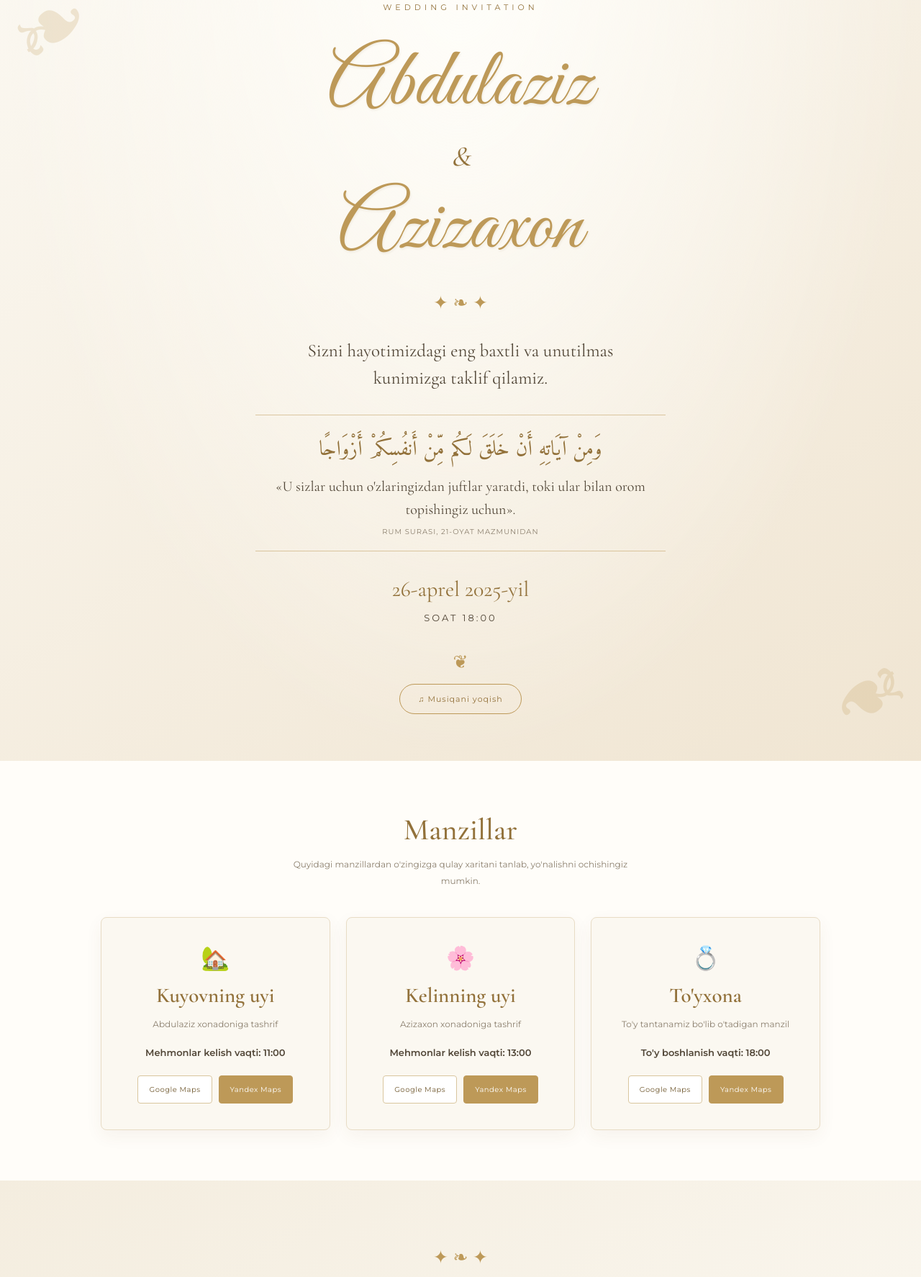
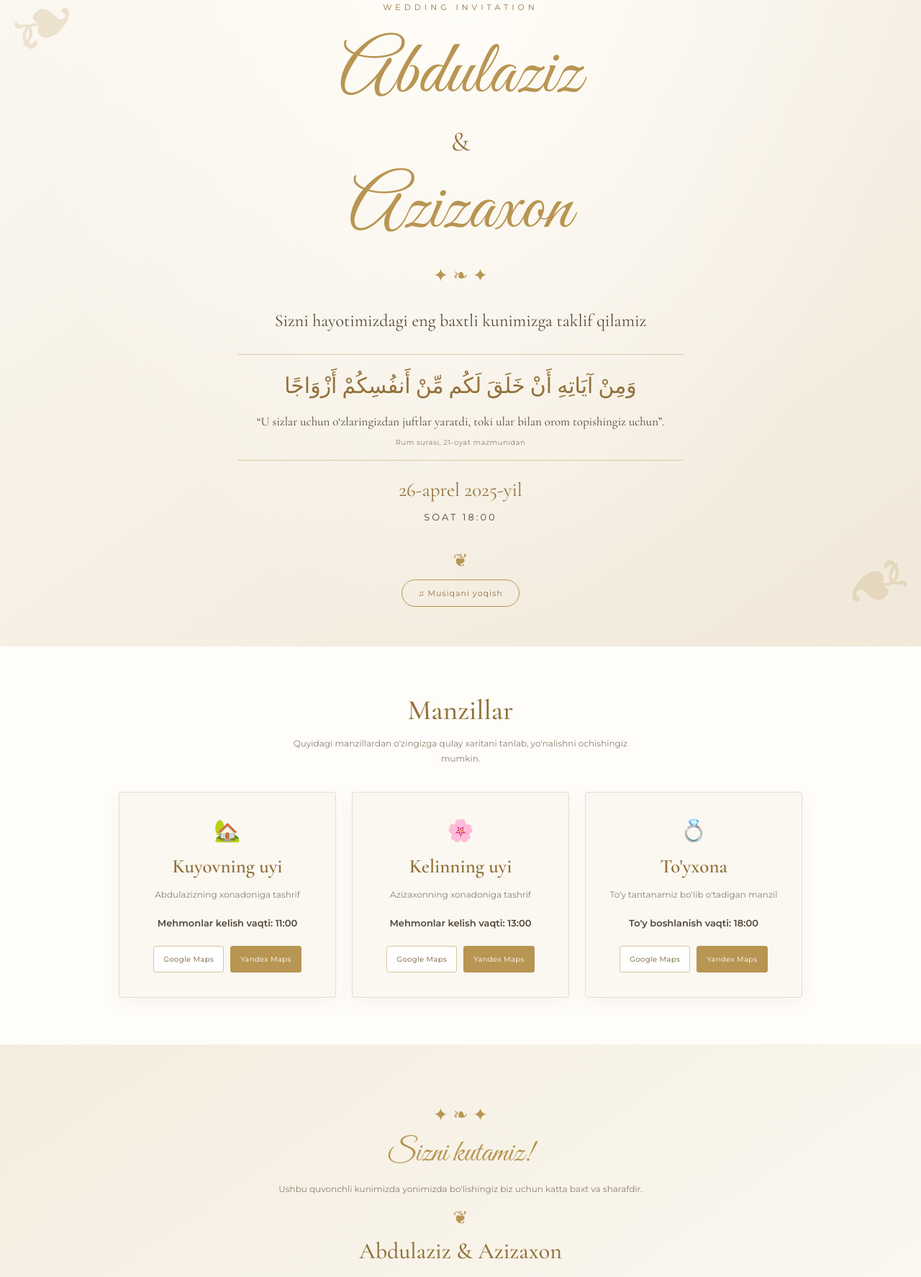
Before and after one commit to abullaz101-star/Abdulaziz-Aziza-weddingday, a plain HTML site: page index.html in a window 1280 px wide. Shown: the part 62-1836 px from the top of the page at 72% size. Drawn offline with nearby package versions, Linux system fonts and the light colour scheme.

Commit message:
Update index.html

```diff
--- a/index.html
+++ b/index.html
@@ -1,4 +1,3 @@
-
 <!DOCTYPE html>
 <html lang="uz">
 <head>
@@ -7,63 +6,58 @@
   <title>Abdulaziz & Azizaxon — Wedding Invitation</title>
 
   <link rel="preconnect" href="https://fonts.googleapis.com">
-  <link rel="preconnect" href="https://fonts.gstatic.com" crossorigin>
-  <link href="https://fonts.googleapis.com/css2?family=Great+Vibes&family=Cormorant+Garamond:wght@400;500;600;700&family=Montserrat:wght@300;400;500;600&family=Amiri:wght@400;700&display=swap" rel="stylesheet">
+  <link href="https://fonts.googleapis.com/css2?family=Cormorant+Garamond:wght@400;500;600;700&family=Great+Vibes&family=Montserrat:wght@300;400;500;600&display=swap" rel="stylesheet">
 
   <style>
     :root {
       --ivory: #fbf8f1;
-      --cream: #f2eadb;
-      --gold: #bd9958;
+      --cream: #f3ecdf;
+      --gold: #b89552;
       --dark-gold: #92713a;
       --text: #514637;
       --muted: #8c806f;
     }
 
-    * {
-      box-sizing: border-box;
-    }
+    * { box-sizing: border-box; }
 
     body {
       margin: 0;
+      color: var(--text);
       background: var(--ivory);
-      color: var(--text);
       font-family: 'Montserrat', sans-serif;
       text-align: center;
     }
 
     .hero {
-      min-height: 100vh;
-      padding: 65px 20px;
+      min-height: 88vh;
+      padding: 65px 20px 55px;
       display: flex;
       flex-direction: column;
       align-items: center;
       justify-content: center;
+      background:
+        radial-gradient(ellipse at top, #fffdf8 0%, transparent 70%),
+        linear-gradient(145deg, #fbf8f1, #f1e8d9);
       position: relative;
       overflow: hidden;
-      background:
-        radial-gradient(ellipse at top, #fffefa 0%, transparent 70%),
-        linear-gradient(145deg, #fbf8f1, #f0e5d2);
     }
 
-    .hero::before,
-    .hero::after {
+    .hero::before, .hero::after {
       content: "❧";
       position: absolute;
-      color: rgba(189,153,88,.22);
-      font-size: 130px;
-      pointer-events: none;
+      color: rgba(184,149,82,.22);
+      font-size: 115px;
     }
 
     .hero::before {
-      top: 20px;
-      left: 15px;
+      top: 25px;
+      left: 12px;
       transform: rotate(-35deg);
     }
 
     .hero::after {
-      bottom: 10px;
-      right: 15px;
+      bottom: 15px;
+      right: 12px;
       transform: rotate(145deg);
     }
 
@@ -72,88 +66,48 @@
       letter-spacing: 5px;
       text-transform: uppercase;
       font-size: 11px;
-      margin-bottom: 30px;
+      margin-bottom: 24px;
     }
 
     .names {
       font-family: 'Great Vibes', cursive;
       color: var(--gold);
-      font-size: clamp(65px, 12vw, 115px);
-      line-height: 1.25;
+      font-size: clamp(58px, 11vw, 105px);
+      line-height: 1.2;
+      margin: 0;
       font-weight: 400;
-      margin: 0;
-      text-shadow: 1px 2px 3px rgba(120, 85, 35, .08);
-    }
-
-    .names span {
-      display: block;
-      text-transform: capitalize;
     }
 
     .ampersand {
       font-family: 'Cormorant Garamond', serif;
-      font-size: 39px;
-      font-style: italic;
+      font-size: 38px;
       color: var(--dark-gold);
-      margin: 3px 0;
-    }
-
-    .ornament {
-      color: var(--gold);
-      font-size: 25px;
-      margin: 16px 0;
+      margin: 8px 0;
     }
 
     .invite-text {
       font-family: 'Cormorant Garamond', serif;
-      font-size: 25px;
-      line-height: 1.5;
-      max-width: 520px;
-      margin: 18px 0 10px;
-    }
-
-    .islamic-quote {
-      max-width: 570px;
-      margin: 22px auto;
-      padding: 20px 25px;
-      border-top: 1px solid rgba(189,153,88,.5);
-      border-bottom: 1px solid rgba(189,153,88,.5);
-    }
-
-    .arabic {
-      font-family: 'Amiri', serif;
-      font-size: 29px;
-      line-height: 1.9;
-      color: var(--dark-gold);
-      direction: rtl;
-    }
-
-    .translation {
-      font-family: 'Cormorant Garamond', serif;
-      font-size: 20px;
-      line-height: 1.6;
-      color: var(--text);
-      margin-top: 8px;
-    }
-
-    .verse-reference {
-      font-size: 10px;
-      letter-spacing: 1px;
-      color: var(--muted);
-      margin-top: 8px;
+      font-size: 24px;
+      margin: 22px 0 10px;
     }
 
     .date {
       color: var(--dark-gold);
       font-family: 'Cormorant Garamond', serif;
-      font-size: 30px;
+      font-size: 27px;
       margin: 12px 0 5px;
     }
 
     .time {
       font-size: 13px;
       letter-spacing: 3px;
-      margin: 8px 0 22px;
+      margin: 8px 0 25px;
+    }
+
+    .ornament {
+      color: var(--gold);
+      font-size: 25px;
+      margin: 12px 0;
     }
 
     .music-button {
@@ -161,7 +115,7 @@
       color: var(--dark-gold);
       background: transparent;
       border-radius: 30px;
-      padding: 13px 25px;
+      padding: 11px 22px;
       font-family: 'Montserrat', sans-serif;
       font-size: 11px;
       letter-spacing: 1px;
@@ -172,17 +126,45 @@
     .music-button:hover {
       background: var(--gold);
       color: white;
-      transform: translateY(-2px);
+    }
+
+    .islamic-verse {
+      width: min(620px, 94%);
+      margin: 22px auto 12px;
+      padding: 17px 20px;
+      border-top: 1px solid rgba(184,149,82,.45);
+      border-bottom: 1px solid rgba(184,149,82,.45);
+    }
+
+    .arabic {
+      color: var(--dark-gold);
+      font-family: 'Cormorant Garamond', serif;
+      font-size: clamp(22px, 4vw, 30px);
+      line-height: 1.8;
+    }
+
+    .islamic-verse p {
+      color: var(--text);
+      font-family: 'Cormorant Garamond', serif;
+      font-size: 17px;
+      line-height: 1.6;
+      margin: 8px 0 4px;
+    }
+
+    .islamic-verse span {
+      color: var(--muted);
+      font-size: 10px;
+      letter-spacing: .5px;
     }
 
     section {
-      padding: 70px 20px;
+      padding: 65px 20px;
     }
 
     .section-title {
       font-family: 'Cormorant Garamond', serif;
       color: var(--dark-gold);
-      font-size: 42px;
+      font-size: 39px;
       font-weight: 500;
       margin: 0 0 12px;
     }
@@ -190,8 +172,8 @@
     .section-subtitle {
       color: var(--muted);
       font-size: 12px;
-      line-height: 1.9;
-      margin: 0 auto 38px;
+      line-height: 1.8;
+      margin: 0 auto 35px;
       max-width: 480px;
     }
 
@@ -200,7 +182,7 @@
     }
 
     .cards {
-      max-width: 1000px;
+      max-width: 950px;
       margin: auto;
       display: grid;
       grid-template-columns: repeat(auto-fit, minmax(250px, 1fr));
@@ -210,25 +192,19 @@
     .card {
       background: var(--ivory);
       border: 1px solid #e8dcc5;
-      padding: 36px 22px;
-      border-radius: 8px;
-      box-shadow: 0 8px 25px rgba(100,75,35,.06);
-      transition: .3s;
-    }
-
-    .card:hover {
-      transform: translateY(-5px);
-      box-shadow: 0 12px 28px rgba(100,75,35,.1);
+      padding: 34px 22px;
+      border-radius: 4px;
+      box-shadow: 0 8px 25px rgba(100, 75, 35, .05);
     }
 
     .card-icon {
-      font-size: 32px;
+      font-size: 30px;
       margin-bottom: 15px;
     }
 
     .card h3 {
       font-family: 'Cormorant Garamond', serif;
-      font-size: 29px;
+      font-size: 27px;
       font-weight: 600;
       color: var(--dark-gold);
       margin: 0 0 12px;
@@ -259,15 +235,15 @@
     .map-button {
       display: inline-block;
       text-decoration: none;
-      padding: 12px 15px;
-      border-radius: 4px;
+      padding: 11px 13px;
+      border-radius: 3px;
       font-size: 10px;
-      letter-spacing: .5px;
+      letter-spacing: .4px;
       transition: .25s;
     }
 
     .google {
-      background: white;
+      background: #fff;
       border: 1px solid #d9c69e;
       color: #725b32;
     }
@@ -285,69 +261,46 @@
 
     .closing {
       background: linear-gradient(145deg, #f4eddf, #fbf8f1);
-      padding: 75px 20px;
+      padding: 70px 20px;
     }
 
     .closing-message {
       font-family: 'Great Vibes', cursive;
-      font-size: 55px;
+      font-size: 43px;
       color: var(--gold);
-      margin: 15px 0;
+      margin: 10px 0;
     }
 
     .closing p {
-      font-family: 'Cormorant Garamond', serif;
-      font-size: 20px;
+      font-size: 12px;
       color: var(--muted);
-      line-height: 1.8;
-      max-width: 500px;
-      margin: auto;
-    }
-
-    .closing-names {
-      font-family: 'Great Vibes', cursive;
-      font-size: 48px;
-      color: var(--dark-gold);
-      font-weight: 400;
-      margin-top: 25px;
+      line-height: 1.9;
     }
 
     footer {
-      padding: 22px;
+      padding: 20px;
       font-size: 10px;
-      letter-spacing: 2px;
+      letter-spacing: 1px;
       color: var(--muted);
       background: #f4eddf;
     }
 
     @media (max-width: 600px) {
       .hero {
-        min-height: 100vh;
-        padding: 55px 17px;
-      }
-
-      .names {
-        font-size: clamp(62px, 16vw, 88px);
-      }
-
-      .arabic {
-        font-size: 25px;
-      }
-
-      .invite-text {
-        font-size: 22px;
+        min-height: 80vh;
+        padding: 55px 18px;
       }
 
       section {
-        padding: 55px 16px;
+        padding: 50px 16px;
       }
 
       .section-title {
-        font-size: 36px;
+        font-size: 34px;
       }
 
       .card {
-        padding: 30px 17px;
+        padding: 29px 16px;
       }
     }
   </style>
@@ -355,12 +308,11 @@
 
 <body>
 
-  <!-- ASOSIY MA'LUMOTLAR: shu yerdan o'zgartirasiz -->
+  <!-- ASOSIY MA'LUMOTLAR -->
   <script>
     const CONFIG = {
       groom: "Abdulaziz",
       bride: "Azizaxon",
-
       dateText: "26-aprel 2025-yil",
       weddingTime: "18:00",
 
@@ -391,21 +343,23 @@
     <div class="ornament">✦ ❧ ✦</div>
 
     <p class="invite-text">
-      Sizni hayotimizdagi eng baxtli va unutilmas kunimizga taklif qilamiz.
+      Sizni hayotimizdagi eng baxtli kunimizga taklif qilamiz
     </p>
 
-    <div class="islamic-quote">
-      <div class="arabic">
+    <!-- ISLOMIY OYAT -->
+    <div class="islamic-verse">
+
+      <div class="arabic" lang="ar" dir="rtl">
         وَمِنْ آيَاتِهِ أَنْ خَلَقَ لَكُم مِّنْ أَنفُسِكُمْ أَزْوَاجًا
       </div>
 
-      <div class="translation">
-        «U sizlar uchun o'zlaringizdan juftlar yaratdi, toki ular bilan orom topishingiz uchun».
-      </div>
+      <p>
+        “U sizlar uchun o‘zlaringizdan juftlar yaratdi,
+        toki ular bilan orom topishingiz uchun”.
+      </p>
 
-      <div class="verse-reference">
-        RUM SURASI, 21-OYAT MAZMUNIDAN
-      </div>
+      <span>Rum surasi, 21-oyat mazmunidan</span>
+
     </div>
 
     <div class="date" id="weddingDate"></div>
@@ -419,6 +373,7 @@
 
   </header>
 
+  <!-- MANZILLAR -->
   <section class="places">
 
     <h2 class="section-title">Manzillar</h2>
@@ -430,62 +385,125 @@
 
     <div class="cards">
 
+      <!-- KUYOVNING UYI -->
       <div class="card">
+
         <div class="card-icon">🏡</div>
+
         <h3>Kuyovning uyi</h3>
-        <p><span id="groomDescription"></span> xonadoniga tashrif</p>
+
+        <p>Abdulazizning xonadoniga tashrif</p>
+
         <p class="arrival">
-          Mehmonlar kelish vaqti: <span id="groomTime"></span>
+          Mehmonlar kelish vaqti: 11:00
         </p>
 
         <div class="map-buttons">
-          <a class="map-button google" id="groomGoogle"
-             target="_blank" rel="noopener">Google Maps</a>
-          <a class="map-button yandex" id="groomYandex"
-             target="_blank" rel="noopener">Yandex Maps</a>
+
+          <a
+            class="map-button google"
+            id="groomGoogle"
+            target="_blank"
+            rel="noopener"
+          >
+            Google Maps
+          </a>
+
+          <a
+            class="map-button yandex"
+            id="groomYandex"
+            target="_blank"
+            rel="noopener"
+          >
+            Yandex Maps
+          </a>
+
         </div>
       </div>
 
+      <!-- KELINNING UYI -->
       <div class="card">
+
         <div class="card-icon">🌸</div>
+
         <h3>Kelinning uyi</h3>
-        <p><span id="brideDescription"></span> xonadoniga tashrif</p>
+
+        <p>Azizaxonning xonadoniga tashrif</p>
+
         <p class="arrival">
-          Mehmonlar kelish vaqti: <span id="brideTime"></span>
+          Mehmonlar kelish vaqti: 13:00
         </p>
 
         <div class="map-buttons">
-          <a class="map-button google" id="brideGoogle"
-             target="_blank" rel="noopener">Google Maps</a>
-          <a class="map-button yandex" id="brideYandex"
-             target="_blank" rel="noopener">Yandex Maps</a>
+
+          <a
+            class="map-button google"
+            id="brideGoogle"
+            target="_blank"
+            rel="noopener"
+          >
+            Google Maps
+          </a>
+
+          <a
+            class="map-button yandex"
+            id="brideYandex"
+            target="_blank"
+            rel="noopener"
+          >
+            Yandex Maps
+          </a>
+
         </div>
       </div>
 
+      <!-- TO'YXONA -->
       <div class="card">
+
         <div class="card-icon">💍</div>
+
         <h3>To'yxona</h3>
+
         <p>To'y tantanamiz bo'lib o'tadigan manzil</p>
+
         <p class="arrival">
-          To'y boshlanish vaqti: <span id="hallTime"></span>
+          To'y boshlanish vaqti: 18:00
         </p>
 
         <div class="map-buttons">
-          <a class="map-button google" id="hallGoogle"
-             target="_blank" rel="noopener">Google Maps</a>
-          <a class="map-button yandex" id="hallYandex"
-             target="_blank" rel="noopener">Yandex Maps</a>
+
+          <a
+            class="map-button google"
+            id="hallGoogle"
+            target="_blank"
+            rel="noopener"
+          >
+            Google Maps
+          </a>
+
+          <a
+            class="map-button yandex"
+            id="hallYandex"
+            target="_blank"
+            rel="noopener"
+          >
+            Yandex Maps
+          </a>
+
         </div>
       </div>
 
     </div>
   </section>
 
+  <!-- YAKUNIY QISM -->
   <section class="closing">
 
     <div class="ornament">✦ ❧ ✦</div>
 
-    <div class="closing-message">Sizni kutamiz!</div>
+    <div class="closing-message">
+      Sizni kutamiz!
+    </div>
 
     <p>
       Ushbu quvonchli kunimizda yonimizda bo'lishingiz
@@ -494,7 +512,9 @@
 
     <div class="ornament">❦</div>
 
-    <h2 class="closing-names" id="closingNames"></h2>
+    <h2 class="section-title" style="font-size:32px">
+      Abdulaziz & Azizaxon
+    </h2>
 
   </section>
 
@@ -502,144 +522,103 @@
     WITH LOVE · ABDULAZIZ & AZIZAXON
   </footer>
 
+  <!-- MUSIQA FAYLI -->
+  <audio
+    id="weddingMusic"
+    src="vafodorim.mp3"
+    preload="none"
+  ></audio>
+
   <script>
-    // Ma'lumotlarni sahifaga joylash
-    document.getElementById("groomName").textContent = CONFIG.groom;
-    document.getElementById("brideName").textContent = CONFIG.bride;
 
-    document.getElementById("weddingDate").textContent = CONFIG.dateText;
+    // ISMLAR VA SANANI JOYLASHTIRISH
+
+    document.getElementById("groomName").textContent =
+      CONFIG.groom;
+
+    document.getElementById("brideName").textContent =
+      CONFIG.bride;
+
+    document.getElementById("weddingDate").textContent =
+      CONFIG.dateText;
+
     document.getElementById("weddingTime").textContent =
       "SOAT " + CONFIG.weddingTime;
 
-    document.getElementById("groomDescription").textContent = CONFIG.groom;
-    document.getElementById("brideDescription").textContent = CONFIG.bride;
 
-    document.getElementById("groomTime").textContent = CONFIG.groomTime;
-    document.getElementById("brideTime").textContent = CONFIG.brideTime;
-    document.getElementById("hallTime").textContent = CONFIG.weddingTime;
+    // XARITA HAVOLALARI
 
-    document.getElementById("closingNames").textContent =
-      CONFIG.groom + " & " + CONFIG.bride;
+    document.getElementById("groomGoogle").href =
+      CONFIG.groomGoogle;
 
-    document.getElementById("groomGoogle").href = CONFIG.groomGoogle;
-    document.getElementById("groomYandex").href = CONFIG.groomYandex;
-    document.getElementById("brideGoogle").href = CONFIG.brideGoogle;
-    document.getElementById("brideYandex").href = CONFIG.brideYandex;
-    document.getElementById("hallGoogle").href = CONFIG.hallGoogle;
-    document.getElementById("hallYandex").href = CONFIG.hallYandex;
+    document.getElementById("groomYandex").href =
+      CONFIG.groomYandex;
+
+    document.getElementById("brideGoogle").href =
+      CONFIG.brideGoogle;
+
+    document.getElementById("brideYandex").href =
+      CONFIG.brideYandex;
+
+    document.getElementById("hallGoogle").href =
+      CONFIG.hallGoogle;
+
+    document.getElementById("hallYandex").href =
+      CONFIG.hallYandex;
 
 
-    // Original piano va strings uslubidagi fon musiqasi
-    let audioContext;
-    let musicTimer;
-    let musicPlaying = false;
-    let noteIndex = 0;
+    // VAFODORIM MUSIQASINI BOSHQARISH
 
-    const chords = [
-      [261.63, 329.63, 392.00],
-      [220.00, 261.63, 329.63],
-      [174.61, 220.00, 261.63],
-      [196.00, 246.94, 293.66]
-    ];
+    const music = document.getElementById("weddingMusic");
 
-    const melody = [
-      392.00, 440.00, 523.25, 440.00,
-      392.00, 329.63, 349.23, 392.00
-    ];
+    const musicButton =
+      document.getElementById("musicButton");
 
-    function playPiano(frequency, delay = 0) {
-      const now = audioContext.currentTime + delay;
 
-      const oscillator = audioContext.createOscillator();
-      const gain = audioContext.createGain();
+    musicButton.addEventListener("click", async () => {
 
-      oscillator.type = "triangle";
-      oscillator.frequency.value = frequency;
+      if (music.paused) {
 
-      gain.gain.setValueAtTime(0.0001, now);
-      gain.gain.exponentialRampToValueAtTime(0.045, now + 0.025);
-      gain.gain.exponentialRampToValueAtTime(0.0001, now + 1.5);
+        try {
 
-      oscillator.connect(gain);
-      gain.connect(audioContext.destination);
+          await music.play();
 
-      oscillator.start(now);
-      oscillator.stop(now + 1.6);
+          musicButton.textContent =
+            "♫ Musiqani to‘xtatish";
+
+        } catch (error) {
+
+          musicButton.textContent =
+            "Musiqani qayta yoqing";
+
+          console.error(
+            "Audio ijro etilmadi:",
+            error
+          );
+
         }
 
-    function playStrings(frequency) {
-      const now = audioContext.currentTime;
+      } else {
 
-      const oscillator = audioContext.createOscillator();
-      const filter = audioContext.createBiquadFilter();
-      const gain = audioContext.createGain();
+        music.pause();
 
-      oscillator.type = "sawtooth";
-      oscillator.frequency.value = frequency / 2;
+        musicButton.textContent =
+          "♫ Musiqani yoqish";
 
-      filter.type = "lowpass";
-      filter.frequency.value = 650;
-
-      gain.gain.setValueAtTime(0.0001, now);
-      gain.gain.linearRampToValueAtTime(0.012, now + 0.7);
-      gain.gain.linearRampToValueAtTime(0.0001, now + 2.8);
-
-      oscillator.connect(filter);
-      filter.connect(gain);
-      gain.connect(audioContext.destination);
-
-      oscillator.start(now);
-      oscillator.stop(now + 2.9);
       }
 
-    function playMusicPart() {
-      if (!audioContext || audioContext.state !== "running") return;
-
-      const chord = chords[noteIndex % chords.length];
-
-      chord.forEach((frequency, index) => {
-        playPiano(frequency, index * 0.18);
     });
 
-      playStrings(chord[0]);
 
-      const melodyNote = melody[noteIndex % melody.length];
-      playPiano(melodyNote, 0.65);
+    // MUSIQA TUGAGANDA TUGMANI QAYTARISH
 
-      noteIndex++;
-    }
+    music.addEventListener("ended", () => {
 
-    const musicButton = document.getElementById("musicButton");
+      musicButton.textContent =
+        "♫ Musiqani yoqish";
 
-    musicButton.addEventListener("click", async () => {
-      const AudioContextClass =
-        window.AudioContext || window.webkitAudioContext;
+    });
 
-      if (!AudioContextClass) {
-        musicButton.textContent = "Brauzer musiqani qo'llab-quvvatlamaydi";
-        return;
-      }
-
-      if (!audioContext) {
-        audioContext = new AudioContextClass();
-      }
-
-      if (!musicPlaying) {
-        await audioContext.resume();
-
-        playMusicPart();
-        musicTimer = setInterval(playMusicPart, 2800);
-
-        musicPlaying = true;
-        musicButton.textContent = "♫ Musiqani o'chirish";
-      } else {
-        clearInterval(musicTimer);
-        await audioContext.suspend();
-
-        musicPlaying = false;
-        musicButton.textContent = "♫ Musiqani yoqish";
-      }
-    });
   </script>
 
 </body>
```
Lines whose indentation alone changed are shown as unchanged.
